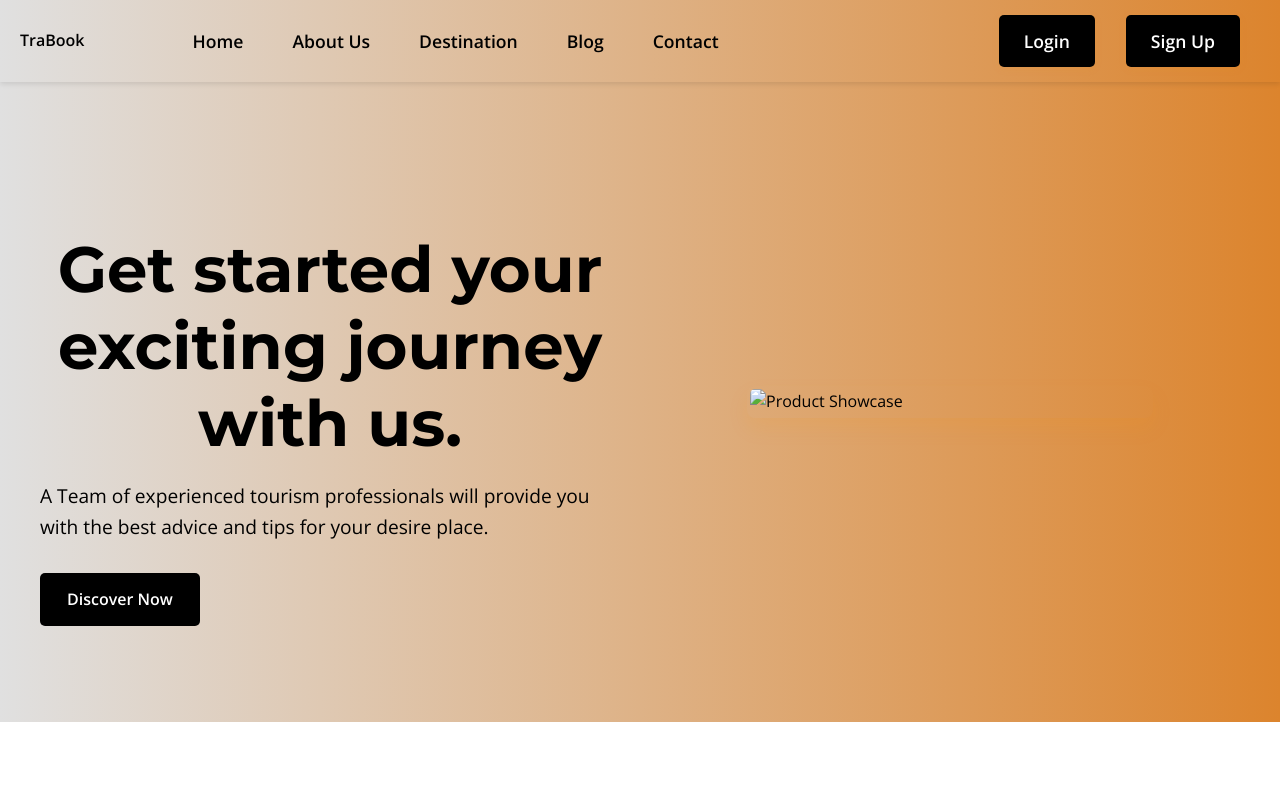
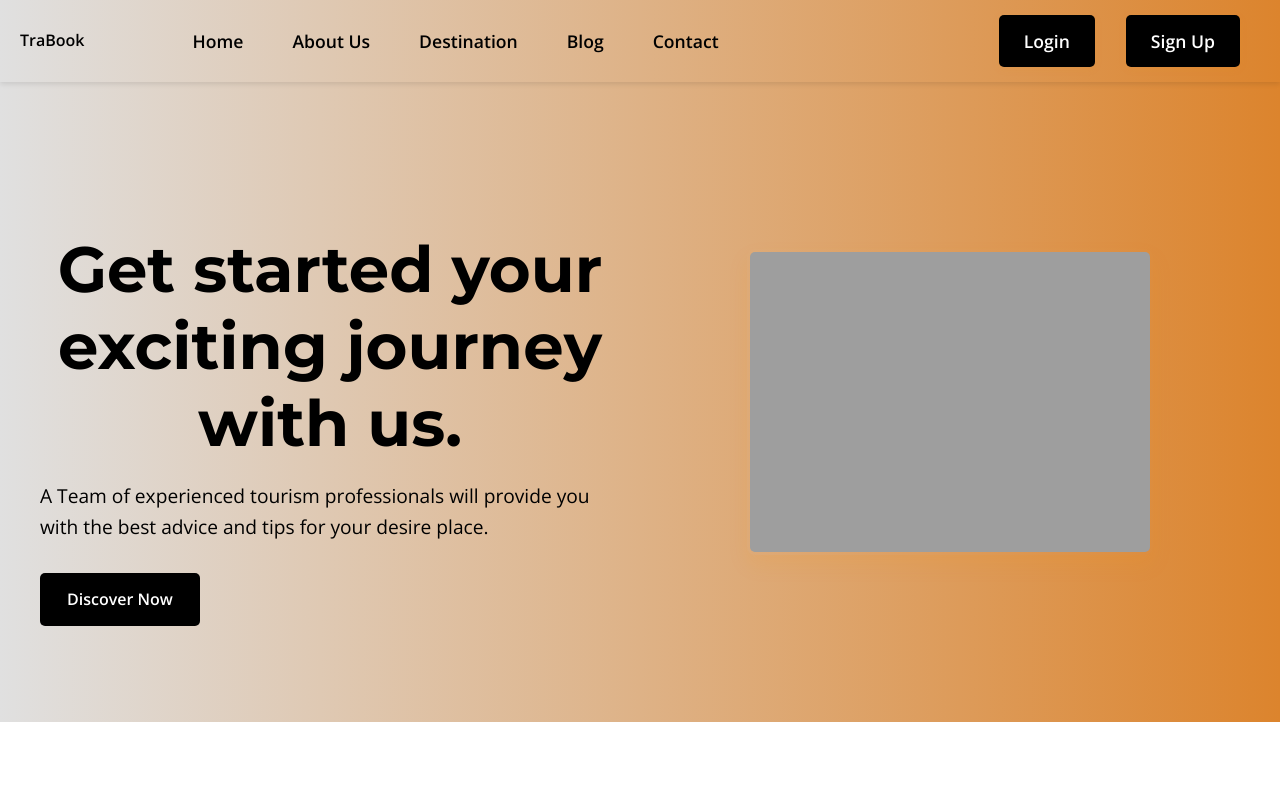
Before and after one commit to logeshwaran57/Landing-Page, a plain HTML site: page index.html in a window 1280 px wide. Shown: the top 800 px of the page. Drawn offline with nearby package versions, Linux system fonts and the light colour scheme; the site is published under a folder, as on GitHub Pages, so addresses that start at the root find nothing.

Commit message:
Update index.html

```diff
--- a/index.html
+++ b/index.html
@@ -38,7 +38,7 @@
 
                 </div>
                 <div class="hero-image">
-                    <img src="/Images/frames-for-your-heart-ay9yBwfDmeI-unsplash.jpg" alt="Product Showcase">
+                    <img src="Images/frames-for-your-heart-ay9yBwfDmeI-unsplash.jpg" alt="Product Showcase">
                 </div>
             </div>
         </section>
```
